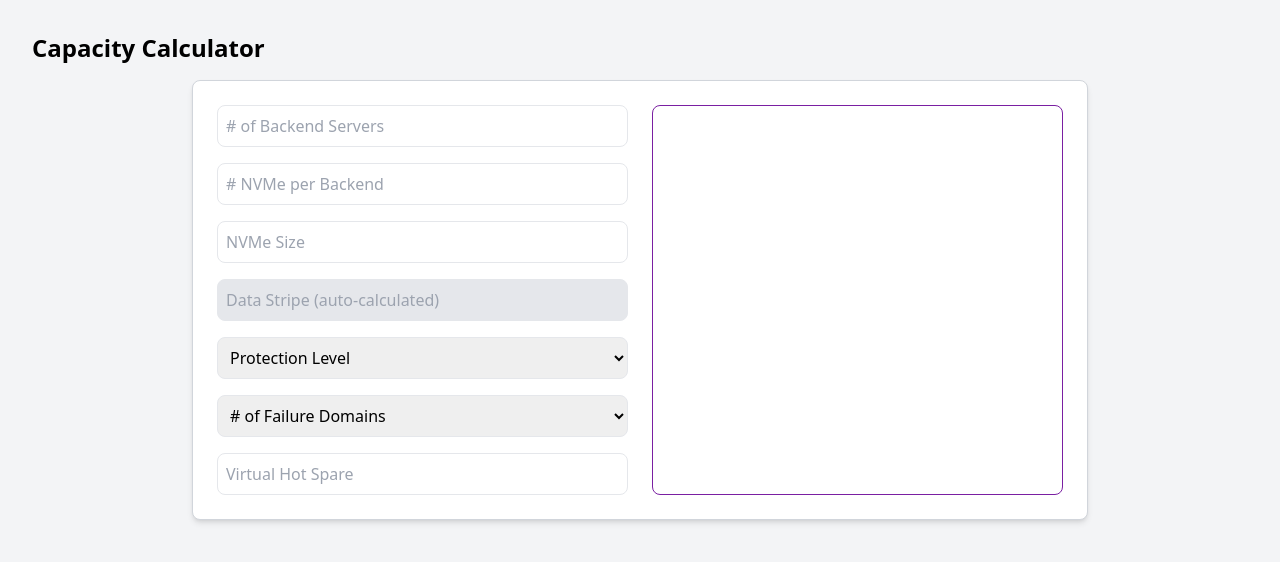
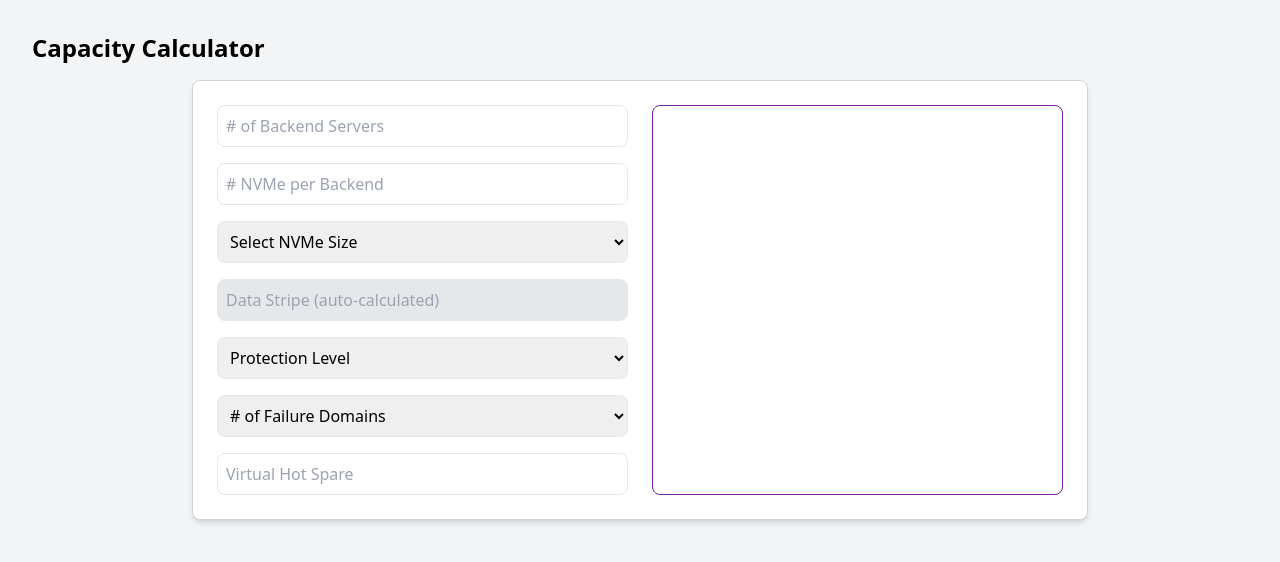
Before and after one commit to bmp-dot/calc, a React (Create React App) app: page / in a window 1280 px wide. Shown: the top 562 px of the page. Built offline with nearby package versions, Linux system fonts and the light colour scheme.

Commit message:
Update App.jsx
Make dropdown for drive sizes

```diff
--- a/src/App.jsx
+++ b/src/App.jsx
@@ -93,13 +93,18 @@ export default function CalculatorApp() {
             placeholder="# NVMe per Backend"
             className="p-2 border rounded-lg"
           />
-          <input
-            type="text"
+          <select
             value={nvmeSize}
             onChange={(e) => setNvmeSize(e.target.value)}
-            placeholder="NVMe Size"
             className="p-2 border rounded-lg"
-          />
+          >
+            <option value="">Select NVMe Size</option>
+            <option value="30.72">30.72 TB</option>
+            <option value="15.36">15.36 TB</option>
+            <option value="7.68">7.68 TB</option>
+            <option value="3.84">3.84 TB</option>
+            <option value="1.92">1.92 TB</option>
+          </select>
           <input
             type="text"
             value={data}
```
